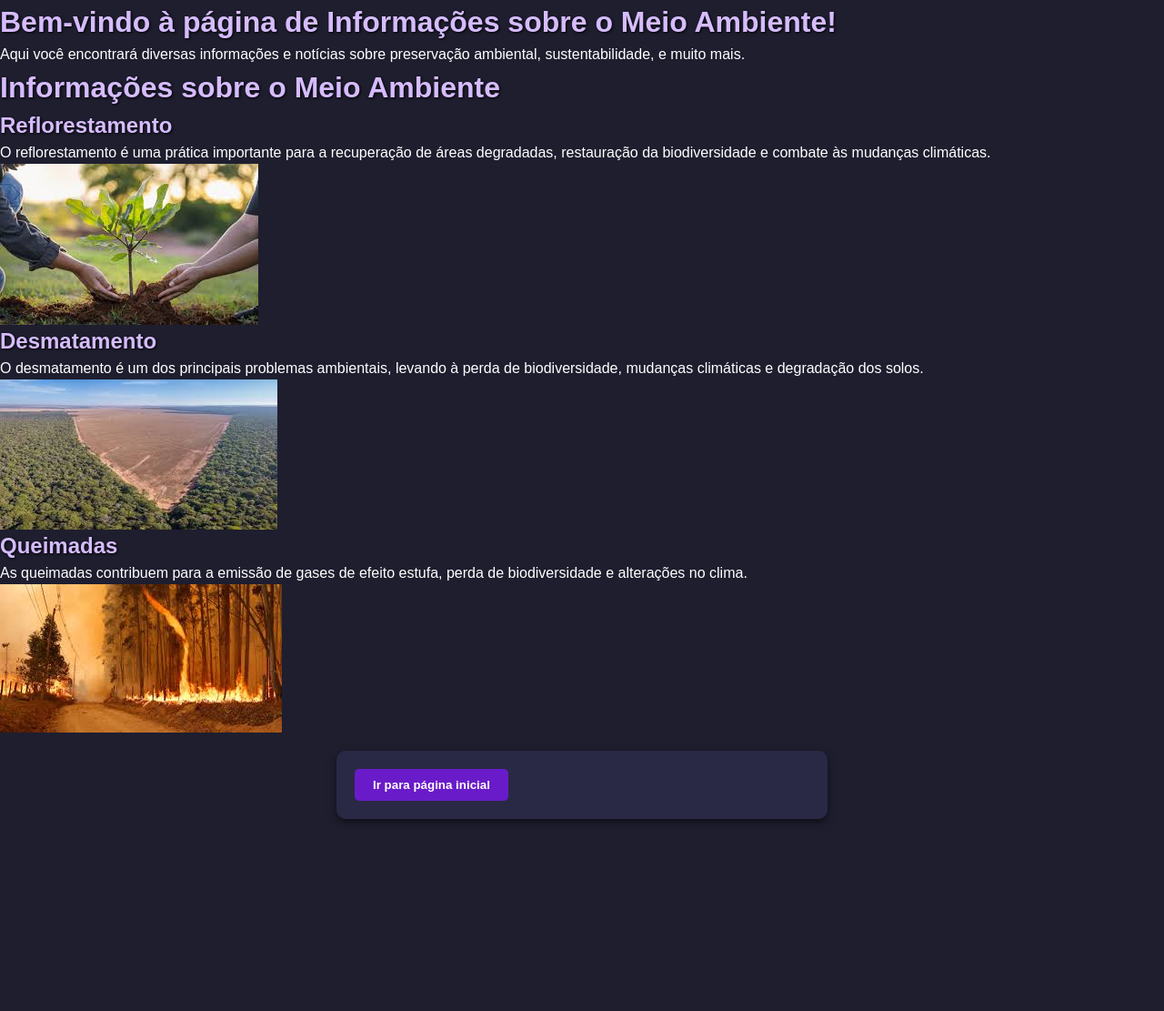
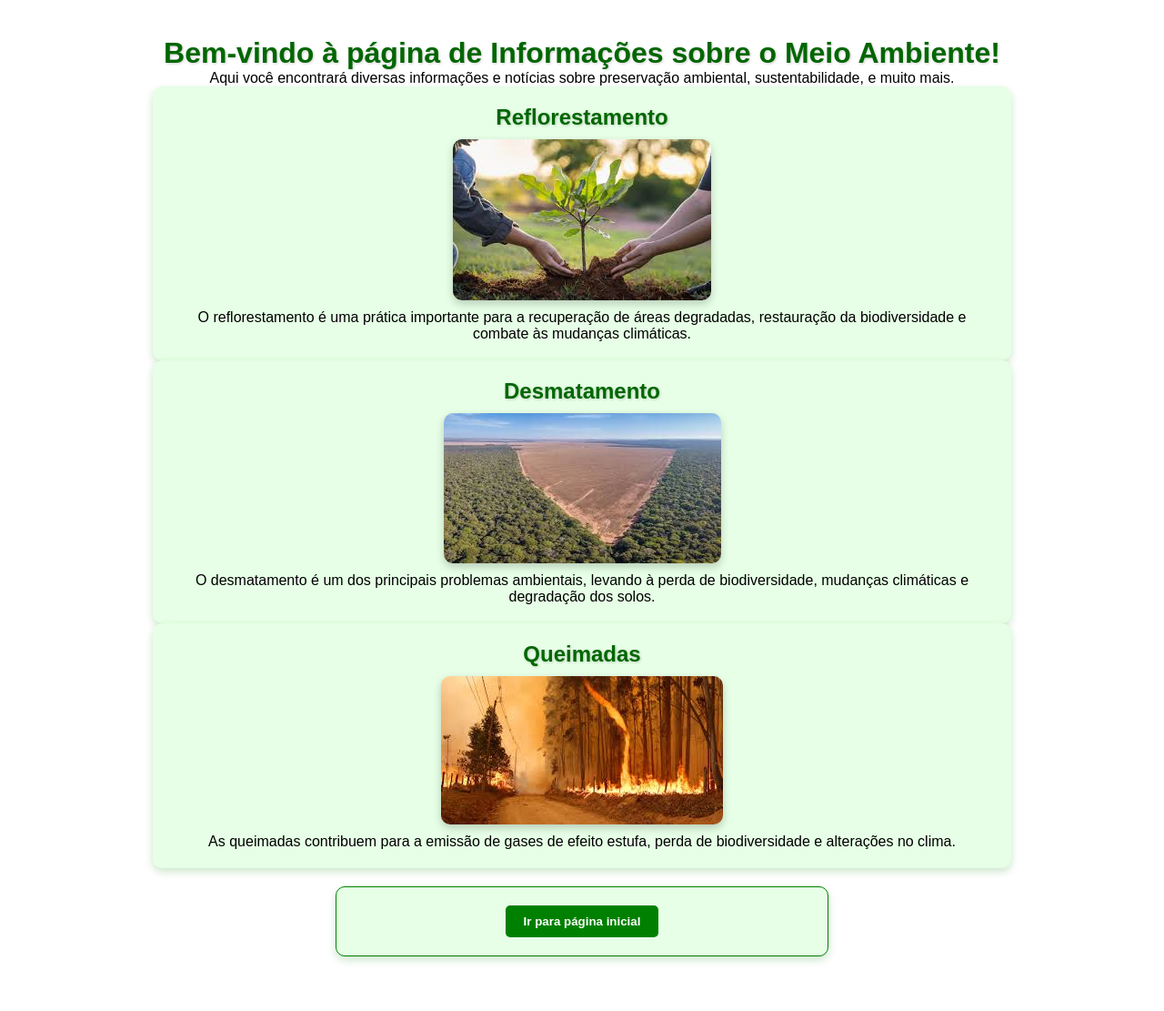
Before and after one commit to Josuebvr/APS2024-02PHP, a PHP site: page /index.php?p=meioambiente in a window 1280 px wide. Shown: the whole page at 91% size. Before the commit the page ends 904 px from the top, so only its background shows below. Run offline with PHP 8.4, Linux system fonts and the light colour scheme; the visitor is signed in with stand-in values (Sample User, id 1).

Commit message:
testes com css

```diff
--- a/conteudo/meioambiente.php
+++ b/conteudo/meioambiente.php
@@ -2,13 +2,6 @@
 
 
             <!-- tem que arrumar essa pagina inteira -->
-
-
-            <head><link rel="stylesheet" href="style.css"></head>
-
-
-<h1>Bem-vindo à página de Informações sobre o Meio Ambiente!</h1>
-<p>Aqui você encontrará diversas informações e notícias sobre preservação ambiental, sustentabilidade, e muito mais.</p>
 
 <?php
 session_start();
@@ -26,32 +19,46 @@ if ($_SERVER['REQUEST_METHOD'] === 'POST' && isset($_POST['redirect'])) {
 $niveldeacesso = $_SESSION['niveldeacesso'];
 ?>
 
-<h1>Informações sobre o Meio Ambiente</h1>
+<!DOCTYPE html>
+<html lang="pt-BR">
+<head>
+    <meta charset="UTF-8">
+    <meta name="viewport" content="width=device-width, initial-scale=1.0">
+    <title>Informações sobre o Meio Ambiente</title>
+    <link rel="stylesheet" href="style.css">
+</head>
+<body>
 
-<section>
+<div class="container">
+    <h1>Bem-vindo à página de Informações sobre o Meio Ambiente!</h1>
+    <p>Aqui você encontrará diversas informações e notícias sobre preservação ambiental, sustentabilidade, e muito mais.</p>
+
+<div class="card">
         <h2>Reflorestamento</h2>
+        <img src="../imagens/reflorestamento.jpg" alt="Reflorestamento">
         <p>O reflorestamento é uma prática importante para a recuperação de áreas degradadas, restauração da biodiversidade e combate às mudanças climáticas.</p>
-    <img src="../imagens/reflorestamento.jpg" alt="Imagem sobre Reflorestamento">
-</section>
+    </div>
 
 <?php if ($niveldeacesso >= 2): ?>
-<section>
+    <div class="card">
         <h2>Desmatamento</h2>
+        <img src="../imagens/desmatamento.jpg" alt="Desmatamento">
         <p>O desmatamento é um dos principais problemas ambientais, levando à perda de biodiversidade, mudanças climáticas e degradação dos solos.</p>
-    <img src="../imagens/desmatamento.jpg" alt="Imagem sobre Desmatamento">
-</section>
+    </div>
 <?php endif; ?>
 
 <?php if ($niveldeacesso >= 3): ?>
-<section>
+    <div class="card">
         <h2>Queimadas</h2>
+        <img src="../imagens/queimadas.jpg" alt="Queimadas">
         <p>As queimadas contribuem para a emissão de gases de efeito estufa, perda de biodiversidade e alterações no clima.</p>
-    <img src="../imagens/queimadas.jpg" alt="Imagem sobre Queimadas">
-</section>
+    </div>
 <?php endif; ?>
 
 <?php if ($niveldeacesso == 3): ?>
     <form method="POST">
         <button type="submit" name="redirect">Ir para página inicial</button>
     </form>
+    </body>
+</html>
 <?php endif; ?>
--- a/conteudo/style.css
+++ b/conteudo/style.css
@@ -1,4 +1,4 @@
-
+/* Reset básico */
 body, h1, h2, h3, p, ul, li, input, button {
     margin: 0;
     padding: 0;
@@ -8,14 +8,26 @@ body, h1, h2, h3, p, ul, li, input, button {
 
 /* Estilo geral */
 body {
-    background-color: #1e1e2f;
-    color: #ffffff;
-    font-size: 16px;
-    line-height: 1.5;
+    display: flex;
+    justify-content: center;
+    align-items: center;
+    flex-direction: column; /* Para manter o conteúdo empilhado */
+    min-height: 100vh; /* Altura total da tela */
+    padding: 20px; /* Espaçamento ao redor */
+    background-color: #ffffff;
+}
+
+/* Estilo para imagens */
+img {
+    max-width: 100%; /* Garante que a imagem não ultrapasse a largura do container */
+    height: auto; /* Mantém a proporção */
+    border-radius: 10px; /* Bordas arredondadas */
+    margin: 10px 0; /* Espaçamento entre imagens */
+    box-shadow: 0px 4px 10px rgba(0, 0, 0, 0.2); /* Sombra ao redor */
 }
 
 a {
-    color: #9a6fff;
+    color: #00aa00;
     text-decoration: none;
 }
 
@@ -25,13 +37,13 @@ a:hover {
 
 /* Cabeçalhos */
 h1, h2, h3 {
-    color: #d6bcff;
-    text-shadow: 1px 1px 3px #000000;
+    color: #006600;
+    text-shadow: 1px 1px 3px rgba(0, 0, 0, 0.2);
 }
 
 /* Botões */
 button, .button {
-    background-color: #6a1bc9;
+    background-color: #008000;
     color: #ffffff;
     border: none;
     padding: 10px 20px;
@@ -42,33 +54,49 @@ button, .button {
 }
 
 button:hover, .button:hover {
-    background-color: #7e33dd;
+    background-color: #00aa00;
 }
 
 /* Inputs */
-input[type="text"], input[type="password"], textarea, select {
-    background-color: #2a2a40;
-    color: #ffffff;
-    border: 1px solid #9a6fff;
+input[type="text"], input[type="password"], input[type="email"], textarea, select {
+    background-color: #f9f9f9;
+    color: #333333;
+    border: 1px solid #008000;
     padding: 10px;
     border-radius: 5px;
     width: 100%;
     margin-bottom: 10px;
+    font-size: 16px;
 }
 
-input[type="text"]:focus, input[type="password"]:focus, textarea:focus, select:focus {
+input[type="text"]:focus, input[type="password"]:focus, input[type="email"]:focus, textarea:focus, select:focus {
     outline: none;
-    border-color: #d6bcff;
+    border-color: #00cc00;
+    box-shadow: 0 0 5px rgba(0, 204, 0, 0.5);
 }
 
 /* Formulários */
 form {
-    background-color: #292945;
+    background-color: #e6ffe6;
     padding: 20px;
     border-radius: 10px;
-    box-shadow: 0px 4px 10px rgba(0, 0, 0, 0.5);
+    box-shadow: 0px 4px 10px rgba(0, 128, 0, 0.2);
     max-width: 500px;
     margin: 20px auto;
+    border: 1px solid #008000;
+}
+
+input[type="email"]:focus {
+    border-color: #00cc00;
+    box-shadow: 0 0 8px rgba(0, 204, 0, 0.5);
+}
+
+/* Estilo para mensagens de erro */
+.error-message {
+    color: #cc0000;
+    font-weight: bold;
+    margin-top: 5px;
+    font-size: 14px;
 }
 
 /* Listas */
@@ -85,33 +113,36 @@ li {
     margin: 0 auto;
     max-width: 1200px;
     padding: 20px;
+    text-align: center;
 }
 
 /* Cabeçalho */
 header {
-    background-color: #1f1f33;
+    background-color: #004d00;
     padding: 20px;
-    border-bottom: 3px solid #6a1bc9;
+    border-bottom: 3px solid #00aa00;
     text-align: center;
+    color: #ffffff;
 }
 
 /* Rodapé */
 footer {
-    background-color: #1f1f33;
+    background-color: #004d00;
     padding: 10px;
     text-align: center;
-    color: #9a6fff;
+    color: #ffffff;
     margin-top: 20px;
-    border-top: 3px solid #6a1bc9;
+    border-top: 3px solid #00aa00;
 }
 
 /* Cards */
 .card {
-    background-color: #292945;
+    width: 80%; /* Ajusta a largura do conteúdo */
+    margin: 0 auto; /* Centraliza o card na tela */
+    padding: 20px;
+    background-color: #e6ffe6;
     border-radius: 10px;
-    box-shadow: 0px 4px 10px rgba(0, 0, 0, 0.5);
-    padding: 20px;
-    margin: 20px 0;
+    box-shadow: 0px 4px 10px rgba(0, 128, 0, 0.2);
 }
 
 /* Tabelas */
@@ -127,13 +158,14 @@ th, td {
 }
 
 th {
-    background-color: #6a1bc9;
+    background-color: #008000;
     color: #ffffff;
 }
 
 td {
-    background-color: #2a2a40;
-    color: #ffffff;
+    background-color: #f9f9f9;
+    color: #333333;
+    border: 1px solid #008000;
 }
 
 /* Responsividade */
```
Lines whose indentation alone changed are shown as unchanged.
